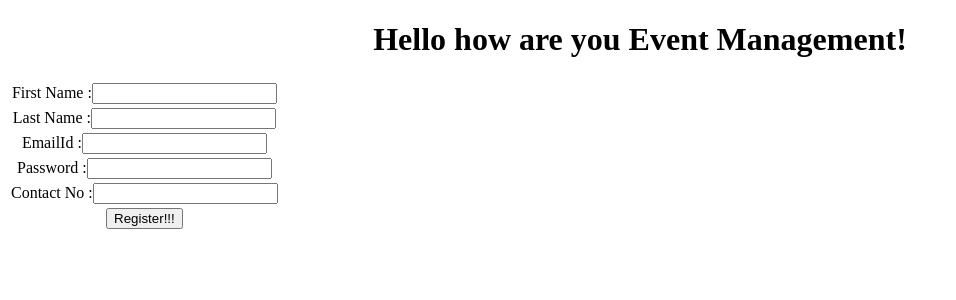
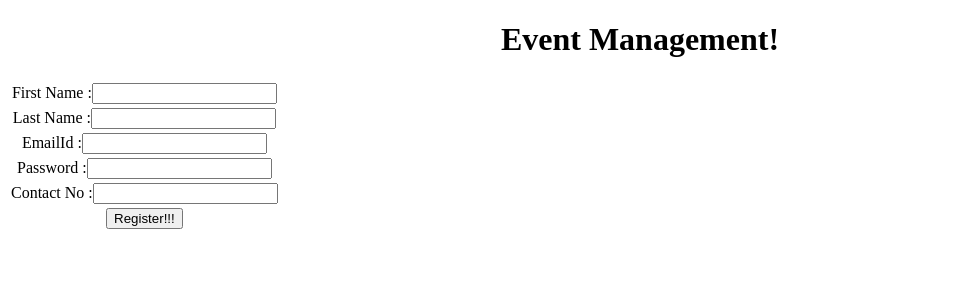
Before and after one commit to anubhavkaushik/Event_Management, an Angular app: page / in a window 1280 px wide. Shown: the top 300 px of the page, without its empty margins (0-956 px from the left). Built offline with nearby package versions, Linux system fonts and the light colour scheme.

Commit message:
removing extra lines

```diff
--- a/src/app/app.component.html
+++ b/src/app/app.component.html
@@ -1,7 +1,7 @@
 <!--The content below is only a placeholder and can be replaced.-->
 <div style="text-align:center">
   <h1>
-    Hello how are you {{ title }}!
+    {{ title }}!
   </h1>
   <table>
     <tr>
```
